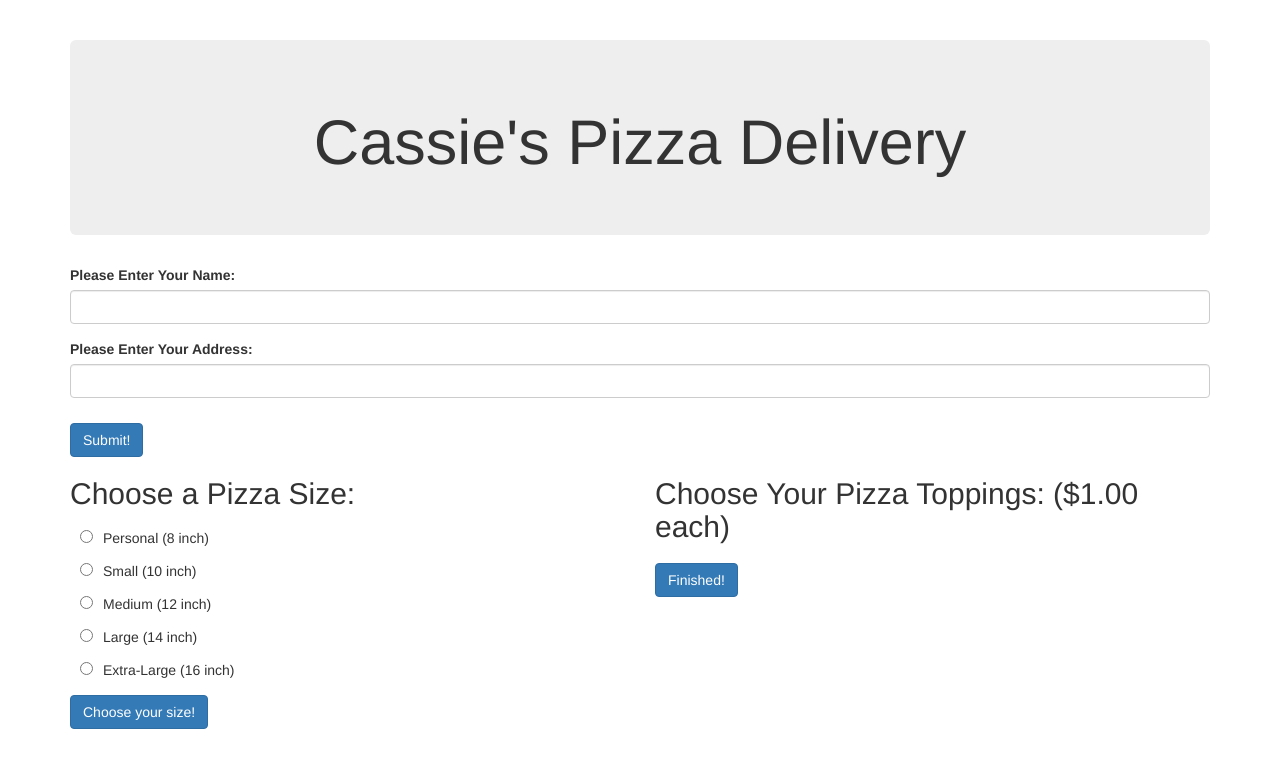
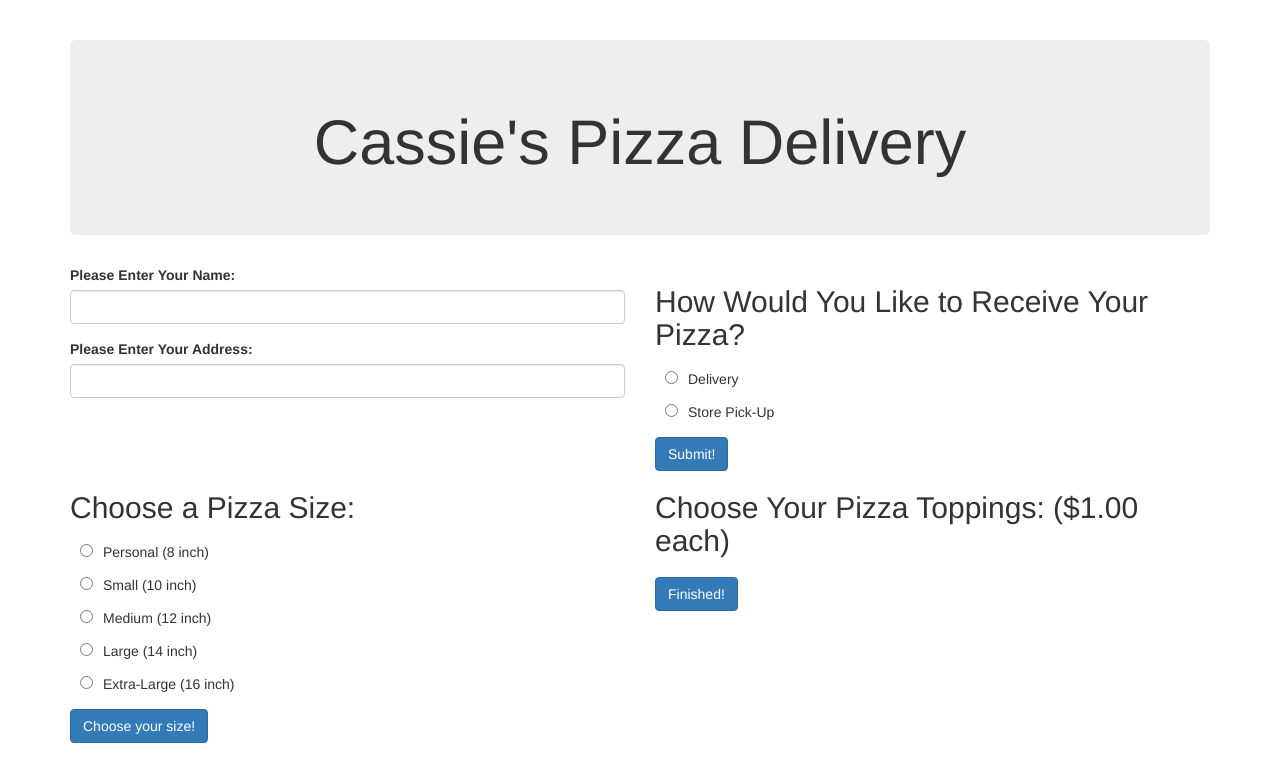
Before and after one commit to cassiemusolf/pizza, a plain HTML site: page index.html in a window 1280 px wide. Drawn offline with nearby package versions, Linux system fonts and the light colour scheme.

Commit message:
add radio buttons for delivery or pick up options

```diff
--- a/css/styles.css
+++ b/css/styles.css
@@ -10,3 +10,7 @@ input[type="radio"] {
 button {
   margin-top: 10px;
 }
+
+/*.buildPizza {
+  display: none;
+}*/
--- a/index.html
+++ b/index.html
@@ -13,7 +13,9 @@
     <div class="jumbotron">
       <h1>Cassie's Pizza Delivery</h1>
     </div>
+    <div class = "customerInfo row">
       <form id = "createPizza">
+        <div class="col-md-6">
           <div class="form-group">
             <label for="customerName">Please Enter Your Name:</label>
             <input id="customerName" class="form-control" type="text">
@@ -22,15 +24,22 @@
             <label for="customerAddress">Please Enter Your Address:</label>
             <input id="customerAddress" class="form-control" type="text">
           </div>
+        </div>
+        <div class="col-md-6">
+          <h2>How Would You Like to Receive Your Pizza?</h2>
+          <input type="radio" name="getYourPizza" value="delivery">Delivery<br>
+          <input type="radio" name="getYourPizza" value="pick-up">Store Pick-Up<br>
           <button type=submit name=button class="btn btn-primary">Submit!</button>
-    <div class="row">
+        </div>
+      </div>
+      <div class="buildPizza row">
         <div class="pizzaSize col-md-6">
           <h2>Choose a Pizza Size:</h2>
           <input type="radio" name="size" value="personal">Personal (8 inch)<br>
           <input type="radio" name="size" value="small">Small (10 inch)<br>
           <input type="radio" name="size" value="medium">Medium (12 inch)<br>
           <input type="radio" name="size" value="large">Large (14 inch)<br>
-        <input type="radio" name="size" value="extra large">Extra-Large (16 inch)<br>
+          <input type="radio" name="size" value="extra-large">Extra-Large (16 inch)<br>
           <button type="submit" name="button" class="btn btn-primary">Choose your size!</button>
         </div>
         <div class="pizzaToppings col-md-6">
@@ -40,6 +49,5 @@
       </div>
     </form>
   </div>
-
 </body>
 </html>
```
Lines whose indentation alone changed are shown as unchanged.
